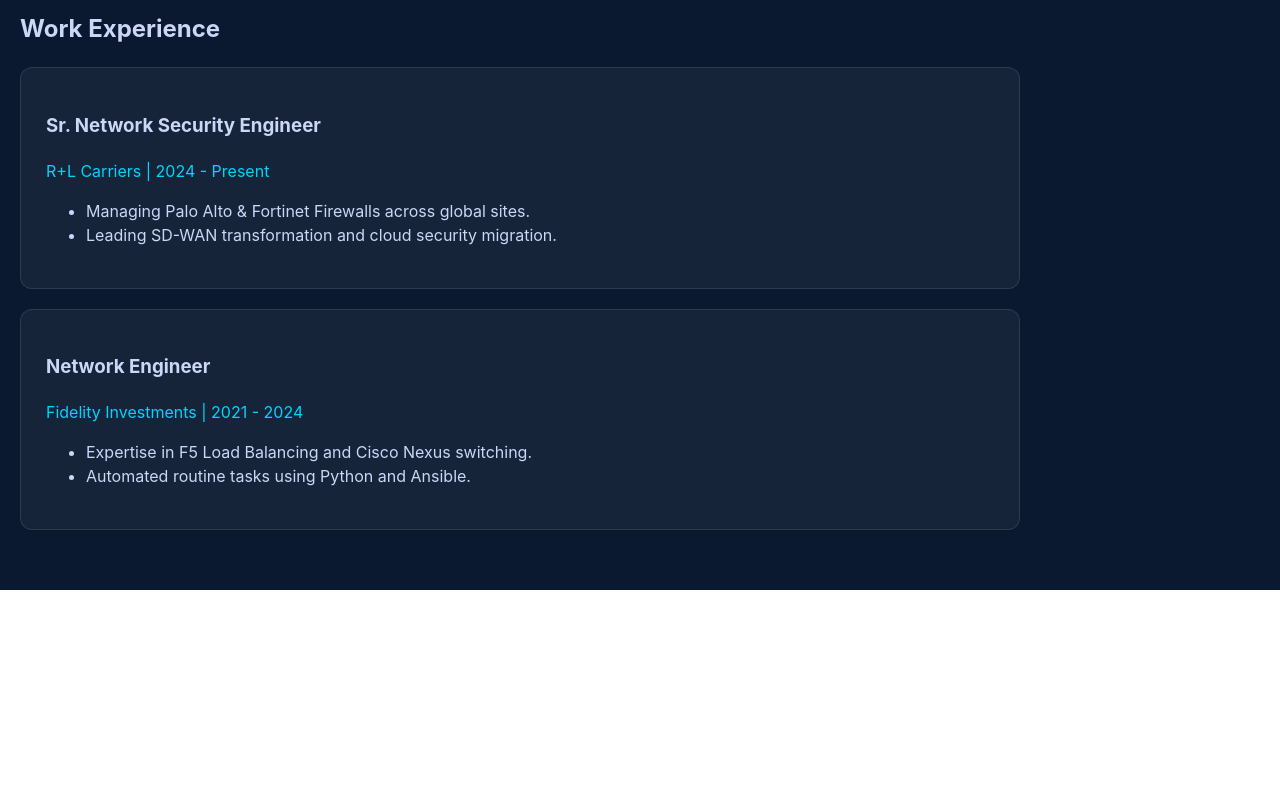
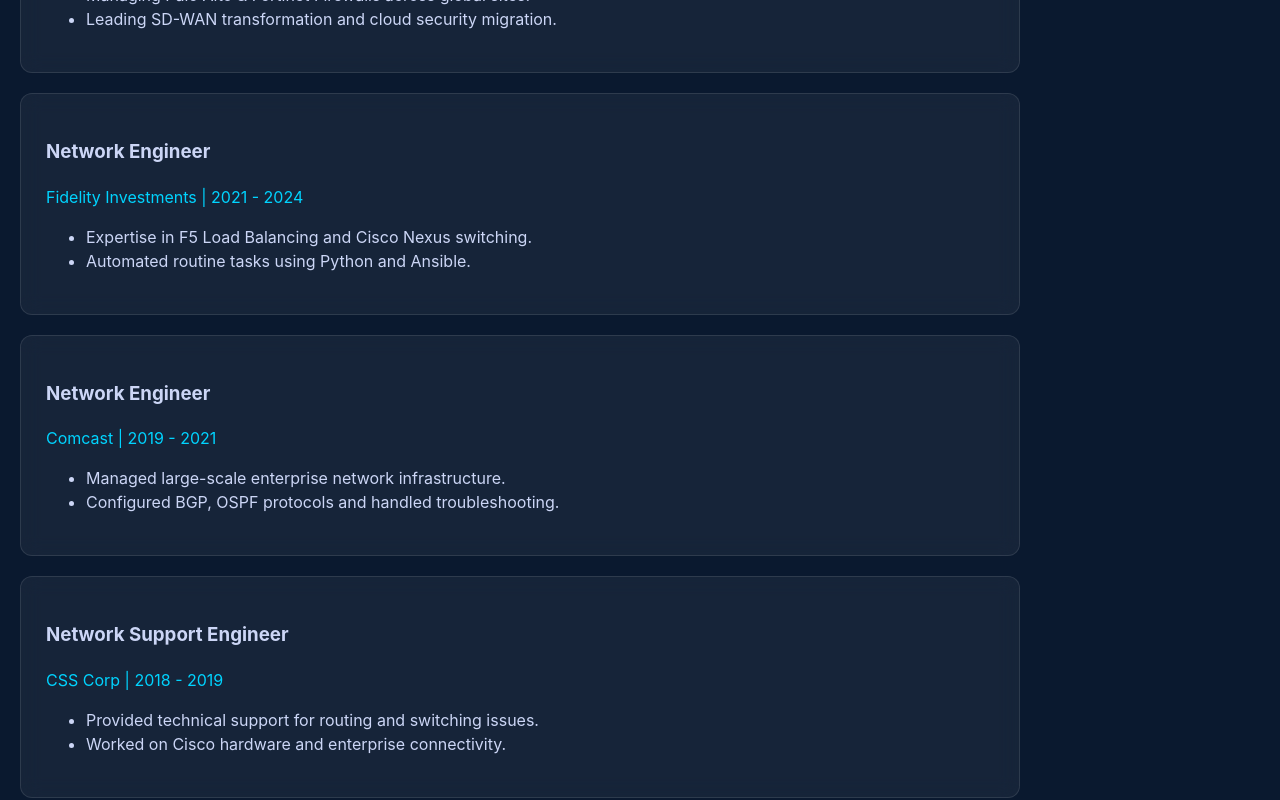
Before and after one commit to lavanyakatta118/my-portfolio, a React (Vite) app: page / in a window 1280 px wide. Shown: the part 760-1560 px from the top of the page. Before the commit the page ends 1350 px from the top, so only its background shows below. Built offline with nearby package versions, Linux system fonts and the light colour scheme.

Commit message:
Added all 4 companies

```diff
--- a/src/App.jsx
+++ b/src/App.jsx
@@ -9,17 +9,59 @@
         <p className="subtitle">SR. NETWORK SECURITY & CLOUD ENGINEER</p>
         <p>6+ Years Experience | Palo Alto | Fortinet | AWS | Azure</p>
 
-        {/* Buttons Section */}
         <div style={{ marginTop: '30px' }}>
           <a href="mailto:lavanyakatta118@gmail.com" className="btn-primary">
             Get In Touch
           </a>
-
           <a href="/Resume_Lavanya.pdf" download className="btn-primary" style={{ marginLeft: '15px' }}>
             Download Resume
           </a>
         </div>
       </header>
+
+      <section>
+        <h2>Work Experience</h2>
+
+        {/* 1. R+L Carriers */}
+        <div className="card">
+          <h3>Sr. Network Security Engineer</h3>
+          <p style={{color: '#00d4ff'}}>R+L Carriers | 2024 - Present</p>
+          <ul>
+            <li>Managing Palo Alto & Fortinet Firewalls across global sites.</li>
+            <li>Leading SD-WAN transformation and cloud security migration.</li>
+          </ul>
+        </div>
+
+        {/* 2. Fidelity Investments */}
+        <div className="card">
+          <h3>Network Engineer</h3>
+          <p style={{color: '#00d4ff'}}>Fidelity Investments | 2021 - 2024</p>
+          <ul>
+            <li>Expertise in F5 Load Balancing and Cisco Nexus switching.</li>
+            <li>Automated routine tasks using Python and Ansible.</li>
+          </ul>
+        </div>
+
+        {/* 3. Comcast */}
+        <div className="card">
+          <h3>Network Engineer</h3>
+          <p style={{color: '#00d4ff'}}>Comcast | 2019 - 2021</p>
+          <ul>
+            <li>Managed large-scale enterprise network infrastructure.</li>
+            <li>Configured BGP, OSPF protocols and handled troubleshooting.</li>
+          </ul>
+        </div>
+
+        {/* 4. CSS Corp */}
+        <div className="card">
+          <h3>Network Support Engineer</h3>
+          <p style={{color: '#00d4ff'}}>CSS Corp | 2018 - 2019</p>
+          <ul>
+            <li>Provided technical support for routing and switching issues.</li>
+            <li>Worked on Cisco hardware and enterprise connectivity.</li>
+          </ul>
+        </div>
+      </section>
 
       <section>
         <h2>Technical Expertise</h2>
@@ -34,27 +76,6 @@
           <div className="badge">Cisco ACI</div>
         </div>
       </section>
-
-      <section>
-        <h2>Work Experience</h2>
-        <div className="card">
-          <h3>Sr. Network Security Engineer</h3>
-          <p style={{color: '#00d4ff'}}>R+L Carriers | 2024 - Present</p>
-          <ul>
-            <li>Managing Palo Alto & Fortinet Firewalls across global sites.</li>
-            <li>Leading SD-WAN transformation and cloud security migration.</li>
-          </ul>
-        </div>
-
-        <div className="card">
-          <h3>Network Engineer</h3>
-          <p style={{color: '#00d4ff'}}>Fidelity Investments | 2021 - 2024</p>
-          <ul>
-            <li>Expertise in F5 Load Balancing and Cisco Nexus switching.</li>
-            <li>Automated routine tasks using Python and Ansible.</li>
-          </ul>
-        </div>
-      </section>
     </div>
   )
 }
```
